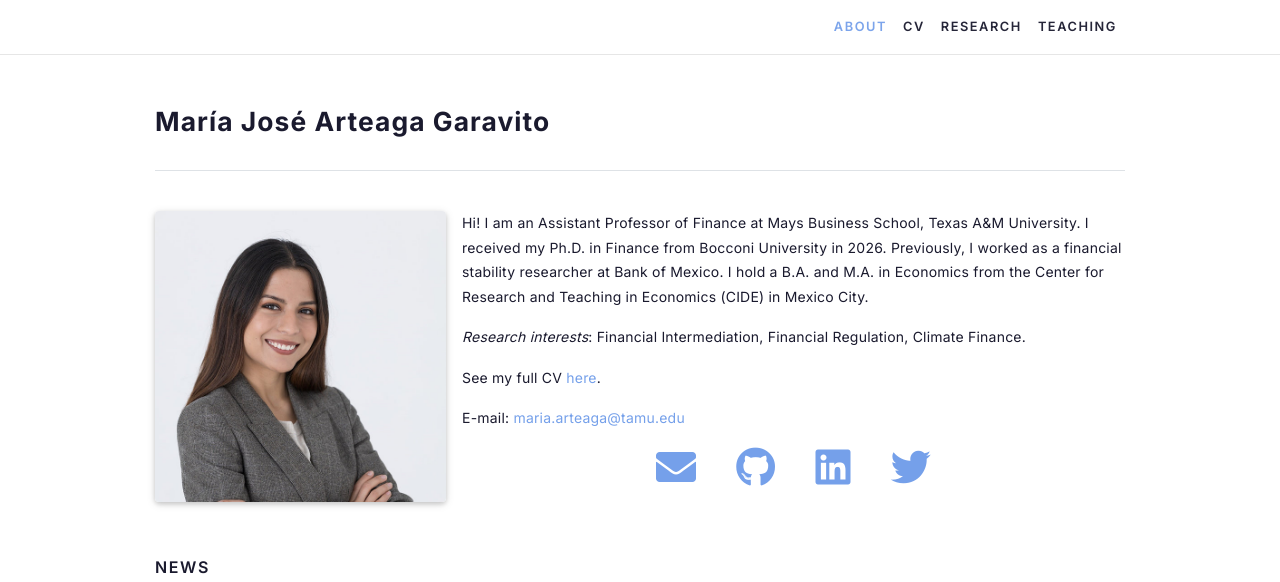
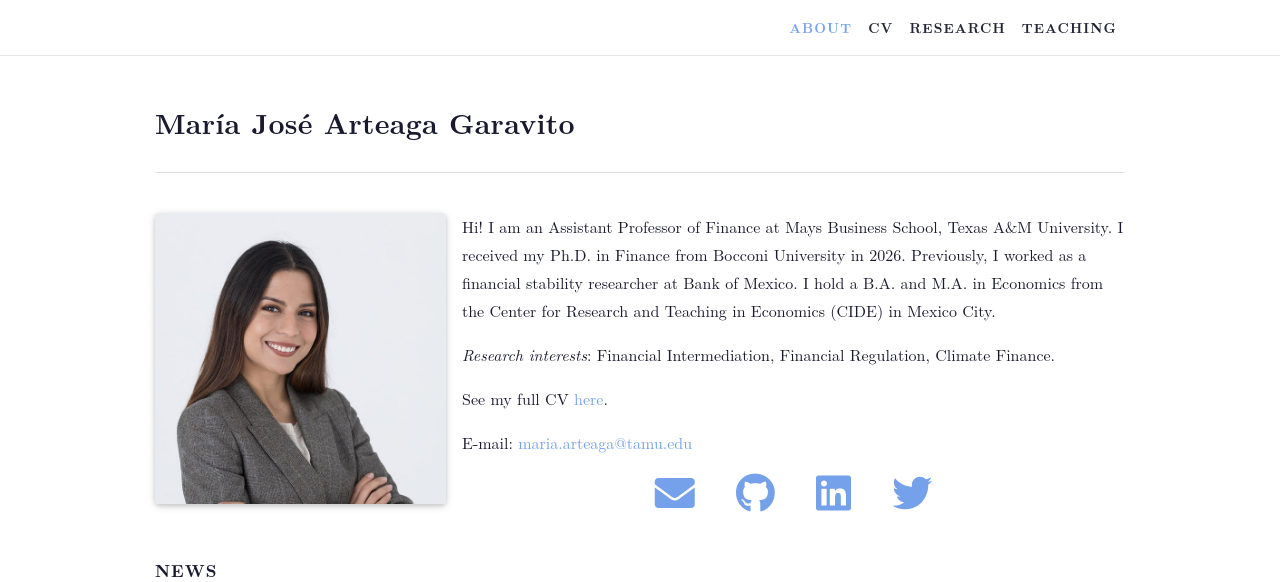
Before and after one commit to majoarteaga/majoarteaga.github.io, a Jekyll site: the page built from _pages/about.md, in a window 1280 px wide. Shown: the top 582 px of the page. Built offline with Jekyll 4.4.1, drawn with Linux system fonts in a browser that asks for light colours; full-size pictures stand in for the smaller copies a plugin makes; emoji names are drawn with the system emoji font; some web fonts are replaced; comment, search, counter and statistics services are not loaded; a style sheet for code colours, icons or effects is not loaded; grey boxes are pictures that could not be loaded.

Commit message:
Switch site font to Computer Modern (default LaTeX font)
Load Computer Modern Serif (pinned cm-web-fonts commit via jsDelivr) instead of Inter,
with Latin Modern / Georgia fallbacks. Body text to 1rem and tighter letter-spacing to
suit the font; force <strong> to 700 since CM has no medium weight.

Co-Authored-By: Claude Opus 5.5 <noreply@anthropic.com>

```diff
--- a/_includes/head.html
+++ b/_includes/head.html
@@ -11,9 +11,8 @@
     <!-- Fonts & Icons -->
     <link rel="stylesheet" href="https://cdn.jsdelivr.net/npm/@fortawesome/fontawesome-free@{{ site.fontawesome.version }}/css/all.min.css" integrity="{{ site.fontawesome.integrity }}" crossorigin="anonymous">
     <link rel="stylesheet" href="https://cdn.jsdelivr.net/npm/academicons@{{ site.academicons.version }}/css/academicons.min.css" integrity="{{ site.academicons.integrity }}" crossorigin="anonymous">
-    <link rel="preconnect" href="https://fonts.googleapis.com">
-    <link rel="preconnect" href="https://fonts.gstatic.com" crossorigin>
-    <link rel="stylesheet" type="text/css" href="https://fonts.googleapis.com/css2?family=Inter:wght@300;400;500;600;700&display=swap">
+    <!-- Computer Modern (the default LaTeX font) -->
+    <link rel="stylesheet" type="text/css" href="https://cdn.jsdelivr.net/gh/bitmaks/cm-web-fonts@333f55ec19733c28cdc43567ecf72eafd6b0af61/font/Serif/cmun-serif.css">
 
     <!-- Code Syntax Highlighting -->
     <link rel="stylesheet" href="https://cdn.jsdelivr.net/gh/jwarby/jekyll-pygments-themes@master/{{ site.highlight_theme_light | append: '.css' }}" media="" id="highlight_theme_light" />
--- a/assets/css/main.scss
+++ b/assets/css/main.scss
@@ -6,8 +6,8 @@
 // Dimensions
 $max-content-width: {{ site.max_width }};
 
-// Font override — use Inter throughout
-$font-family-base: 'Inter', sans-serif;
+// Font override — Computer Modern, the default LaTeX font
+$font-family-base: 'Computer Modern Serif', 'Latin Modern Roman', 'CMU Serif', Georgia, serif;
 
 @import
   "variables",
@@ -24,46 +24,51 @@ $font-family-base: 'Inter', sans-serif;
 /* Font family everywhere */
 body, p, h1, h2, h3, h4, h5, h6, .navbar, .nav-link, .post-title, article,
 td, th, li, span, div, a, blockquote {
-  font-family: 'Inter', sans-serif !important;
+  font-family: 'Computer Modern Serif', 'Latin Modern Roman', 'CMU Serif', Georgia, serif !important;
 }
 
-/* Body text: smaller, airy, readable */
+/* Computer Modern ships only regular and bold, so make bold text use the real bold face */
+strong, b {
+  font-weight: 700 !important;
+}
+
+/* Body text */
 body {
-  font-size: 0.875rem;
+  font-size: 1rem;
   font-weight: 400;
-  line-height: 1.75;
-  letter-spacing: 0.015em;
+  line-height: 1.7;
+  letter-spacing: 0;
   background-color: #ffffff;
 }
 
 /* Nav links: uppercase + spaced like Michelle's */
 .navbar-nav .nav-item .nav-link {
-  font-size: 0.8rem !important;
+  font-size: 0.85rem !important;
   font-weight: 600 !important;
   text-transform: uppercase !important;
-  letter-spacing: 0.12em !important;
+  letter-spacing: 0.08em !important;
 }
 
 /* Page/post title (h1) */
 .post-title {
-  font-size: 1.65rem !important;
+  font-size: 1.75rem !important;
   font-weight: 700 !important;
-  letter-spacing: 0.04em !important;
+  letter-spacing: 0.01em !important;
   line-height: 1.3 !important;
 }
 
 /* Section headings (h2) */
 h2 {
-  font-size: 1rem !important;
+  font-size: 1.05rem !important;
   font-weight: 600 !important;
   text-transform: uppercase !important;
-  letter-spacing: 0.1em !important;
+  letter-spacing: 0.06em !important;
   color: #1a1a2e !important;
 }
 
 /* News table dates */
 .news th {
-  font-size: 0.75rem !important;
+  font-size: 0.8rem !important;
   font-weight: 600 !important;
   letter-spacing: 0.04em !important;
   white-space: nowrap;
@@ -72,7 +77,7 @@ h2 {
 
 /* Slightly muted paragraph text */
 p {
-  font-size: 0.875rem !important;
+  font-size: 1rem !important;
   line-height: 1.75 !important;
 }
 
```
